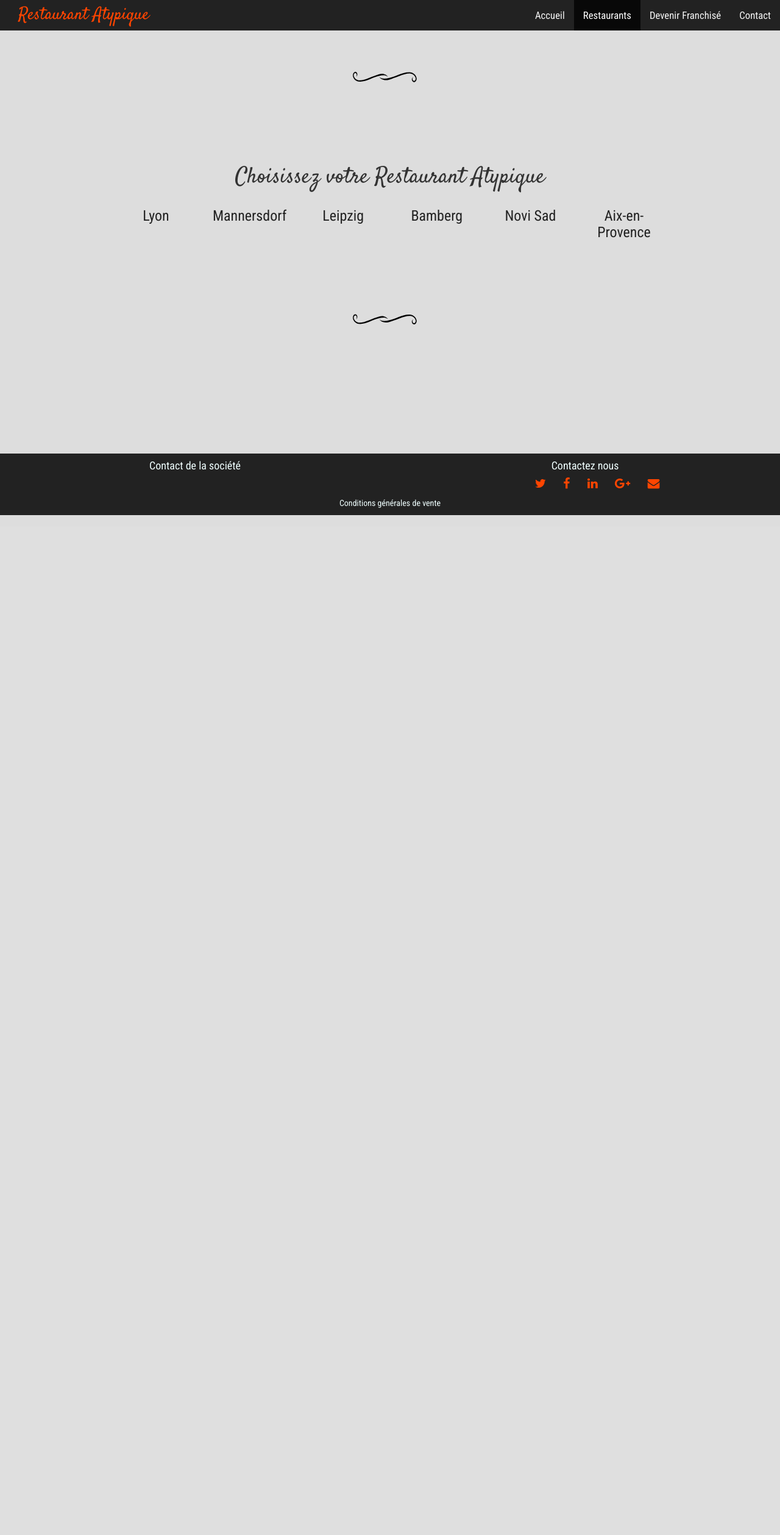
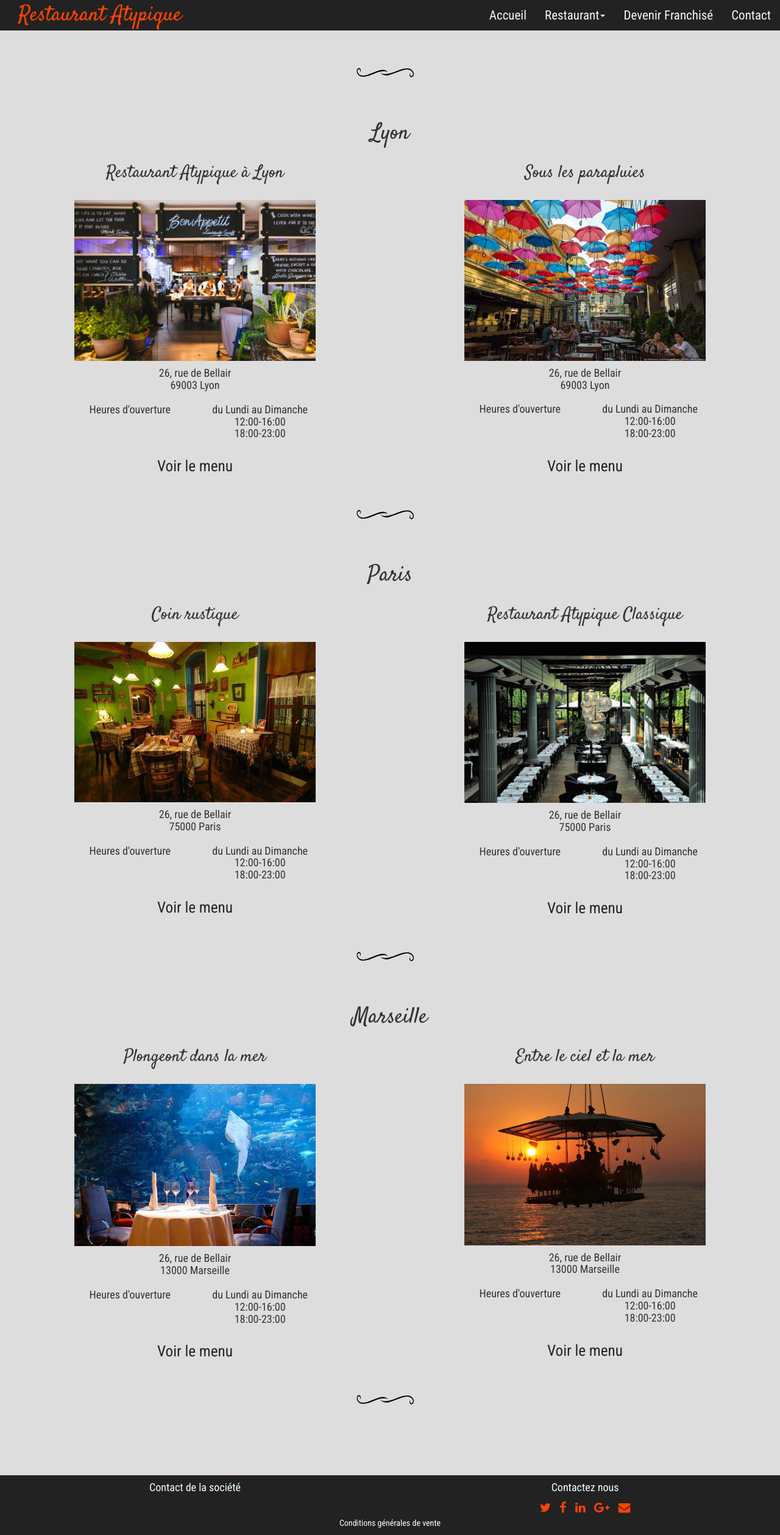
Before and after one commit to FrancoisLetellier/projectWcs, a PHP site: page /?page=restaurant&& in a window 1280 px wide. Shown: the whole page at 61% size. Before the commit the page ends 845 px from the top, so only its background shows below. Run offline with PHP 8.4, Linux system fonts and the light colour scheme; some libraries are stand-ins or nearby versions.

Commit message:
Customize restaurant page and its modal.

```diff
--- a/css/main.css
+++ b/css/main.css
@@ -32,6 +32,12 @@ body {
     font-size: 2.6em;
     padding; 1em;
 }
+.image-heading {
+    font-family: 'Satisfy', cursive;
+    font-size: 2em;
+    padding; 0.3em;
+    margin-bottom: 1em;
+}
 
 /* Footer */
 .footer{
@@ -39,28 +45,33 @@ body {
     color: azure;
 }
 
-
+.social-links {
+    list-style: none;
+    padding:0;
+    margin:0;
+}
 .social-links li {
     text-decoration: none;
-    display: inline-block;
-    text-align: center;
-    padding-left: 0.9em;
-    padding-right: 0.9em;
+    display: inline;
+    padding-left: 0.4em;
+    padding-right: 0.4em;
 }
 
-.social-links i {
+.social-links a {
+    display: inline-block;
     font-size: 1.4em;
     color: orangered;
 }
 /* Navigation bar in the header */
 .navbar-right {
-    font-size: 1.2em;
+    font-size: 1.5em;
+
  /*   text-transform: uppercase; */
  }
 .navbar-default .navbar-brand {
     color: orangered;
     font-family: 'Satisfy', cursive;
-    font-size: 2em;
+    font-size: 2.5em;
 }
 
 .navbar-default .navbar-nav > li > a {
@@ -69,14 +80,34 @@ body {
 .navbar-default .navbar-nav > li > a:hover,
 .navbar-default .navbar-nav > li > a:focus {
     display: block;
-    font-size: 1.25em;
+    font-size: 1.3em;
     color: whitesmoke;
 }
 
-
+.dropdown-menu > .active > a,
+.dropdown-menu > .active > a:focus,
+.dropdown-menu > .active > a:hover{
+    background-color: rgba(34, 34, 34, 1) !important;
+    color:  whitesmoke !important;
+}
+.dropdown-menu > li > a:focus,
+.dropdown-menu > li > a:hover,
+.dropdown-menu > .active > a:focus,
+.dropdown-menu > .active > a:hover{
+    font-size: 1.5em;
+}
+.dropdown-menu {
+    background-color: rgba(34, 34, 34, 1) !important;
+    color: whitesmoke !important;
+}
+.dropdown-menu > li > a,
+.dropdown-menu > li > a:focus,
+.dropdown-menu > li > a:hover {
+    background-color: rgba(34, 34, 34, 1) !important;
+    color: whitesmoke !important;
+}
 
 main {
-    height: 680px;
     margin-top: 3.5em;
 }
 
@@ -127,31 +158,35 @@ img {
 }
 /* Restaurants page*/
 .restaurant-page {
-    width: 90%;
+    width: 100%;
     margin: 5% auto;
 
 }
 .divider {
-    width: 15%;
+    width: 12%;
     margin: 0 auto;
+}
+.divider-small-screen {
+    display: none;
 }
 
 .restaurant-navigation {
-    width: 80%;
-    margin: 5% auto;
+    margin: 0 auto;
 }
 .restaurant-navigation a {
     text-decoration: none;
     color: rgba(34, 34, 34, 1);
-
+    font-size: 1.5em !important;
 }
-.restaurant-navigation  a :hover, .restaurant-navigation a:focus {
+.restaurant-navigation a h3{
+    font-size: 1.2em !important;
+}
+.restaurant-navigation  a :hover,
+.restaurant-navigation a:focus {
     color: orangered;
     text-decoration: none;
     outline: none;
 }
-
-
 
 /* Modal settings*/
 .modal-dialog {
@@ -175,5 +210,34 @@ img {
     background-color: whitesmoke;
 }
 .modal-header span {
-    font-size: 3em;
+    font-size: 2em;
 }
+.modal-body > .section-heading {
+    padding-bottom: 0.5em;
+}
+.modal-body > .divider {
+    padding:0;
+}
+
+@media screen and (max-width: 992px) {
+    .navbar-default .navbar-brand {
+        font-size: 2em;
+    }
+    .navbar-right {
+        font-size: 1.4em;
+    }
+    .restaurant-navigation a h3 {
+        font-size: 1.1em !important;
+    }
+    .divider-small-screen {
+        display: block;
+    }
+    .modal-header span {
+        font-size: 1.5em;
+    }
+}
+@media screen and (max-width: 768px) {
+    .navbar-right {
+        font-size: 1em;
+    }
+}
--- a/inc/footer.php
+++ b/inc/footer.php
@@ -7,8 +7,8 @@
         <div class="col-xs-12 col-sm-6 col-md-6 col-lg-6 text-center">
             <h4>Contactez nous </h4>
             <ul class="social-links">
-                <li><a href="#"><i class="fa fa-twitter"></i></a></li>
-                <li><a href="#"><i class="fa fa-facebook"></i></a></li>
+                <li><a href="http://twitter.com"><i class="fa fa-twitter"></i></a></li>
+                <li><a href="http://www.facebook.com"><i class="fa fa-facebook"></i></a></li>
                 <li><a href="#"><i class="fa fa-linkedin"></i></a></li>
                 <li><a href="#"><i class="fa fa-google-plus"></i></a></li>
                 <li><a href="#"><i class="fa fa-envelope"></i></a></li>
--- a/inc/header.php
+++ b/inc/header.php
@@ -13,7 +13,14 @@
         <div class="collapse navbar-collapse" id="bs-example-navbar-collapse-1">
             <ul class="nav navbar-nav navbar-right">
                 <li <?php if($page == "index"){ echo 'class="active"'; } ?>><a href="/?page=index">Accueil</a></li>
-                <li <?php if($page == "restaurant"){ echo 'class="active"'; } ?>><a href="/?page=restaurant">Restaurants</a></li>
+                <li class="dropdown">
+                    <a href="#" class="dropdown-toggle" data-toggle="dropdown" role="button" aria-haspopup="true" aria-expanded="false">Restaurant<span class="caret"></span></a>
+                    <ul class="dropdown-menu">
+                        <li <?php if($page == "restaurant"){ echo 'class="active"'; } ?>><a href="/?page=restaurant&&#restoLyon">Lyon</a></li>
+                        <li <?php if($page == "restaurant"){ echo 'class="active"'; } ?>><a href="/?page=restaurant&&#restoParis">Paris</a></li>
+                        <li <?php if($page == "restaurant"){ echo 'class="active"'; } ?>><a href="/?page=restaurant&&#restoMarseille">Marseille</a></li>
+                    </ul>
+                </li>
                 <li <?php if($page == "devenir"){ echo 'class="active"'; } ?>><a href="/?page=devenir">Devenir Franchisé</a></li>
                 <li <?php if($page == "contact"){ echo 'class="active"'; } ?>><a href="/?page=contact">Contact</a></li>
             </ul>
--- a/page/restaurant.php
+++ b/page/restaurant.php
@@ -1,33 +1,145 @@
 <!--Restaurants-->
-<section class="restaurant-page">
-    <div class="divider">
+<section class="restaurant-page" xmlns="http://www.w3.org/1999/html">
+    <div class="divider" id="restoLyon">
+        <img src="/img/divider.svg" alt="horizontal separator" />
+    </div>
+    <!-- Restaurants in Lyon-->
+    <div class="restaurant-navigation" >
+        <div class="container-fluid">
+            <div class="row">
+                <div class="col-xs-12 col-sm-12 col-md-12 col-lg-12 text-center">
+                	<h2 class="page-heading">Lyon</h2>
+                </div>
+            </div>
+            <div class="row">
+            	<div class="col-xs-10 col-sm-8 col-md-4 col-lg-4 col-xs-offset-1 col-sm-offset-2 col-md-offset-1 col-lg-offset-1 text-center">
+                    <h2 class="image-heading">Restaurant Atypique à Lyon</h2>
+                    <img src="/img/restoLyon.jpg" alt="Restaurant à Lyon" class="img-responsive img-centered" />
+                    <h4>26, rue de Bellair </br>
+                        69003 Lyon</h4>
+                    <div class="row">
+                        <div class="col-xs-6 col-sm-6 col-md-6 col-lg-6 text-center">
+                            <h4>Heures d'ouverture</h4>
+                        </div>
+                        <div class="col-xs-6 col-sm-6 col-md-6 col-lg-6 text-center">
+                            <h4>du Lundi au Dimanche </br>12:00-16:00 </br>18:00-23:00</h4>
+                        </div>
+                    </div>
+                    <a href="#restaurantModal1" data-toggle="modal"><h3>Voir le menu</h3></a>
+            	</div>
+                <div class="divider divider-small-screen">
+                    <img src="/img/divider.svg" alt="horizontal separator" />
+                </div>
+                <div class="col-xs-10 col-sm-8 col-md-4 col-lg-4 col-xs-offset-1 col-sm-offset-2 col-md-offset-2 col-lg-offset-2 text-center">
+                    <h2 class="image-heading">Sous les parapluies</h2>
+                    <img src="/img/restoBelgrade.jpg" alt="Restaurant à Lyon" class="img-responsive img-centered" />
+                    <h4>26, rue de Bellair </br>
+                    69003 Lyon</h4>
+                    <div class="row">
+                    	<div class="col-xs-6 col-sm-6 col-md-6 col-lg-6 text-center">
+                    		<h4>Heures d'ouverture</h4>
+                    	</div>
+                        <div class="col-xs-6 col-sm-6 col-md-6 col-lg-6 text-center">
+                            <h4>du Lundi au Dimanche </br>12:00-16:00 </br>18:00-23:00</h4>
+                        </div>
+                    </div>
+                    <a href="#restaurantModal1" data-toggle="modal"><h3>Voir le menu</h3></a>
+                </div>
+            </div>
+        </div>
+    </div>
+    <!--Restaurants in Paris-->
+    <div class="divider" id="restoParis">
         <img src="/img/divider.svg" alt="horizontal separator" />
     </div>
     <div class="restaurant-navigation">
         <div class="container-fluid">
             <div class="row">
                 <div class="col-xs-12 col-sm-12 col-md-12 col-lg-12 text-center">
-                	<h2 class="page-heading">Choisissez votre Restaurant Atypique </h2>
+                    <h2 class="page-heading">Paris</h2>
                 </div>
             </div>
             <div class="row">
-            	<div class="col-xs-12 col-sm-6 col-md-4 col-lg-2 text-center">
-                    <a href="#restaurantModal1" data-toggle="modal"><h3>Lyon</h3></a>
-            	</div>
-                <div class="col-xs-12 col-sm-6 col-md-4 col-lg-2 text-center">
-                    <a href="#restaurantModal2" data-toggle="modal"><h3>Mannersdorf</h3></a>
+                <div class="col-xs-10 col-sm-8 col-md-4 col-lg-4 col-xs-offset-1 col-sm-offset-2 col-md-offset-1 col-lg-offset-1 text-center">
+                    <h2 class="image-heading">Coin rustique</h2>
+                    <img src="/img/restoNoviSad.jpg" alt="Restaurant à Paris" class="img-responsive img-centered" />
+                    <h4>26, rue de Bellair </br>
+                        75000 Paris</h4>
+                    <div class="row">
+                        <div class="col-xs-6 col-sm-6 col-md-6 col-lg-6 text-center">
+                            <h4>Heures d'ouverture</h4>
+                        </div>
+                        <div class="col-xs-6 col-sm-6 col-md-6 col-lg-6 text-center">
+                            <h4>du Lundi au Dimanche </br>12:00-16:00 </br>18:00-23:00</h4>
+                        </div>
+                    </div>
+                    <a href="#restaurantModal1" data-toggle="modal"><h3>Voir le menu</h3></a>
                 </div>
-                <div class="col-xs-12 col-sm-6 col-md-4 col-lg-2 text-center">
-                    <a href="#restaurantModal3" data-toggle="modal"><h3>Leipzig</h3></a>
+                <div class="divider divider-small-screen">
+                    <img src="/img/divider.svg" alt="horizontal separator" />
                 </div>
-                <div class="col-xs-12 col-sm-6 col-md-4 col-lg-2 text-center">
-                    <a href="#restaurantModal4" data-toggle="modal"><h3>Bamberg</h3></a>
+                <div class="col-xs-10 col-sm-8 col-md-4 col-lg-4 col-xs-offset-1 col-sm-offset-2 col-md-offset-2 col-lg-offset-2 text-center">
+                    <h2 class="image-heading">Restaurant Atypique Classique</h2>
+                    <img src="/img/restoClass.jpg" alt="Restaurant à Paris" class="img-responsive img-centered" />
+                    <h4>26, rue de Bellair </br>
+                        75000 Paris</h4>
+                    <div class="row">
+                        <div class="col-xs-6 col-sm-6 col-md-6 col-lg-6 text-center">
+                            <h4>Heures d'ouverture</h4>
+                        </div>
+                        <div class="col-xs-6 col-sm-6 col-md-6 col-lg-6 text-center">
+                            <h4>du Lundi au Dimanche </br>12:00-16:00 </br>18:00-23:00</h4>
+                        </div>
+                    </div>
+                    <a href="#restaurantModal1" data-toggle="modal"><h3>Voir le menu</h3></a>
                 </div>
-                <div class="col-xs-12 col-sm-6 col-md-4 col-lg-2 text-center">
-                    <a href="#restaurantModal5" data-toggle="modal"><h3>Novi Sad</h3></a>
+            </div>
+        </div>
+    </div>
+    <div class="divider" id="restoMarseille">
+        <img src="/img/divider.svg" alt="horizontal separator" />
+    </div>
+    <!--Restaurants in Marseille-->
+    <div class="restaurant-navigation">
+        <div class="container-fluid">
+            <div class="row">
+                <div class="col-xs-12 col-sm-12 col-md-12 col-lg-12 text-center">
+                    <h2 class="page-heading">Marseille</h2>
                 </div>
-                <div class="col-xs-12 col-sm-6 col-md-4 col-lg-2 text-center">
-                    <a href="#restaurantModal6" data-toggle="modal"><h3>Aix-en-Provence</h3></a>
+            </div>
+            <div class="row">
+                <div class="col-xs-10 col-sm-8 col-md-4 col-lg-4 col-xs-offset-1 col-sm-offset-2 col-md-offset-1 col-lg-offset-1 text-center">
+                    <h2 class="image-heading">Plongeont dans la mer</h2>
+                    <img src="/img/restoAqua.jpg" alt="Restaurant à Marseille" class="img-responsive img-centered" />
+                    <h4>26, rue de Bellair </br>
+                        13000 Marseille</h4>
+                    <div class="row">
+                        <div class="col-xs-6 col-sm-6 col-md-6 col-lg-6 text-center">
+                            <h4>Heures d'ouverture</h4>
+                        </div>
+                        <div class="col-xs-6 col-sm-6 col-md-6 col-lg-6 text-center">
+                            <h4>du Lundi au Dimanche </br>12:00-16:00 </br>18:00-23:00</h4>
+                        </div>
+                    </div>
+                    <a href="#restaurantModal1" data-toggle="modal"><h3>Voir le menu</h3></a>
+                </div>
+                <div class="divider divider-small-screen">
+                    <img src="/img/divider.svg" alt="horizontal separator" />
+                </div>
+                <div class="col-xs-10 col-sm-8 col-md-4 col-lg-4 col-xs-offset-1 col-sm-offset-2 col-md-offset-2 col-lg-offset-2 text-center">
+                    <h2 class="image-heading">Entre le ciel et la mer</h2>
+                    <img src="/img/restoTop.jpg" alt="Restaurant à Marseille" class="img-responsive img-centered" />
+                    <h4>26, rue de Bellair </br>
+                        13000 Marseille</h4>
+                    <div class="row">
+                        <div class="col-xs-6 col-sm-6 col-md-6 col-lg-6 text-center">
+                            <h4>Heures d'ouverture</h4>
+                        </div>
+                        <div class="col-xs-6 col-sm-6 col-md-6 col-lg-6 text-center">
+                            <h4>du Lundi au Dimanche </br>12:00-16:00 </br>18:00-23:00</h4>
+                        </div>
+                    </div>
+                    <a href="#restaurantModal1" data-toggle="modal"><h3>Voir le menu</h3></a>
                 </div>
             </div>
         </div>
@@ -44,11 +156,27 @@
                 </div>
                 <div class="container">
                     <div class="row">
-                        <div class="col-xs-10 col-sm-8 col-md-8 col-lg-8 col-xs-offset-1 col-sm-offset-2 col-md-offset-2 col-lg-offset-2">
+                        <div class="col-xs-10 col-sm-8 col-md-8 col-lg-8 col-xs-offset-1 col-sm-offset-2 col-md-offset-2 col-lg-offset-2 text-center">
                             <div class="modal-body">
-                                <h2 class="section-heading">Restaurant Atypique à Lyon</h2>
-                                <img src="/img/restoLyon.jpg" alt="" class="img-responsive img-centered" />
-                                <p>Lorem ipsum dolor sit amet, consectetur adipiscing elit. Donec a diam lectus. Sed sit amet ipsum mauris. Maecenas congue ligula ac quam viverra nec consectetur ante hendrerit. Donec et mollis dolor. Praesent et diam eget libero egestas mattis sit amet vitae augue. Nam tincidunt congue enim, ut porta lorem lacinia consectetur. Donec ut libero sed arcu vehicula ultricies a non tortor. Lorem ipsum dolor sit amet, consectetur adipiscing elit. Aenean ut gravida lorem. Ut turpis felis, pulvinar a semper sed, adipiscing id dolor. Pellentesque auctor nisi id magna consequat sagittis. Curabitur dapibus enim sit amet elit pharetra tincidunt feugiat nisl imperdiet. Ut convallis libero in urna ultrices accumsan. Donec sed odio eros. Donec viverra mi quis quam pulvinar at malesuada arcu rhoncus. Cum sociis natoque penatibus et magnis dis parturient montes, nascetur ridiculus</p>
+                                <div class="divider">
+                                    <img src="/img/divider.svg" alt="horizontal separator" />
+                                </div>
+                                <h2 class="section-heading">Menu Restaurant Atypique</h2>
+                                <h3>Entrée</h3>
+                                <h4>Les queues de langoustines et Saint-Jacques gratinées</h4>
+                                <h3>Plat principal</h3>
+                                <h4>Le foie d'oie poelée aux pruneaux</h4>
+                                <h4>ou</h4>
+                                <h4>Le sorbet au goût du jour</h4>
+                                <h4>ou</h4>
+                                <h4>Le magret de canard rôti sauce au miel et framboises</h4>
+                                <h3>Dessert</h3>
+                                <h4>La carolle glacée aux fruits</h4>
+                                <h4>ou</h4>
+                                <h4>Le café et ses mignardises</h4>
+                                <div class="divider">
+                                    <img src="/img/divider.svg" alt="horizontal separator" />
+                                </div>
                             </div>
                         </div>
                     </div>
```
Also changed, not shown: other parts of page/restaurant.php (+0 -102 lines), img/line.png (deleted), img/long-swirl-pink.svg (deleted), img/pinkdivider-no-background.svg (deleted), img/restoAqua.jpg (added), img/restoBelgrade.jpg, img/restoBelgrade1.jpg (deleted), img/restoClass.jpg (renamed from img/restoclass.jpg), img/restoTop.jpg (renamed from img/restotop.jpg), img/restoaqua.jpg (deleted), img/restomountain.jpg (deleted).
